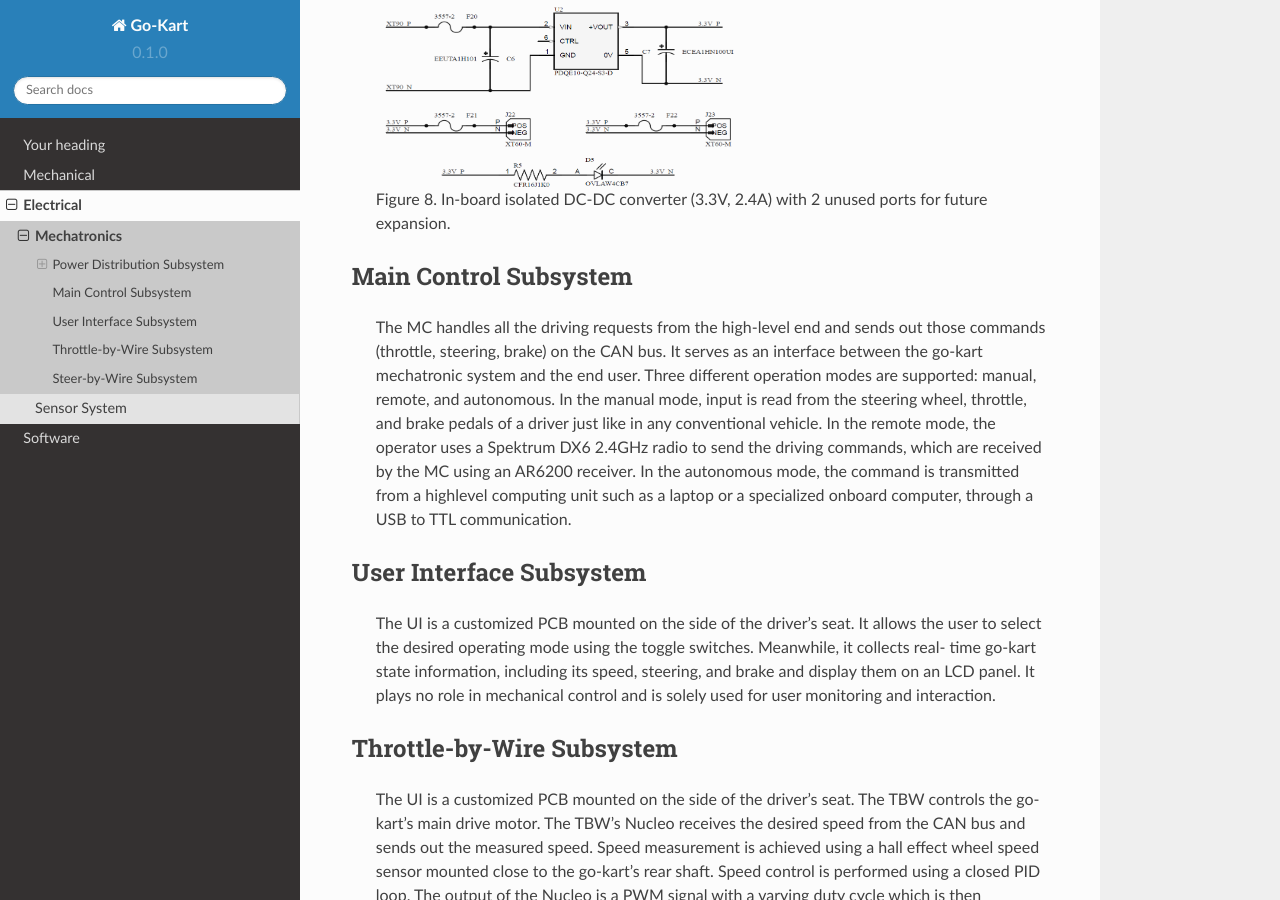
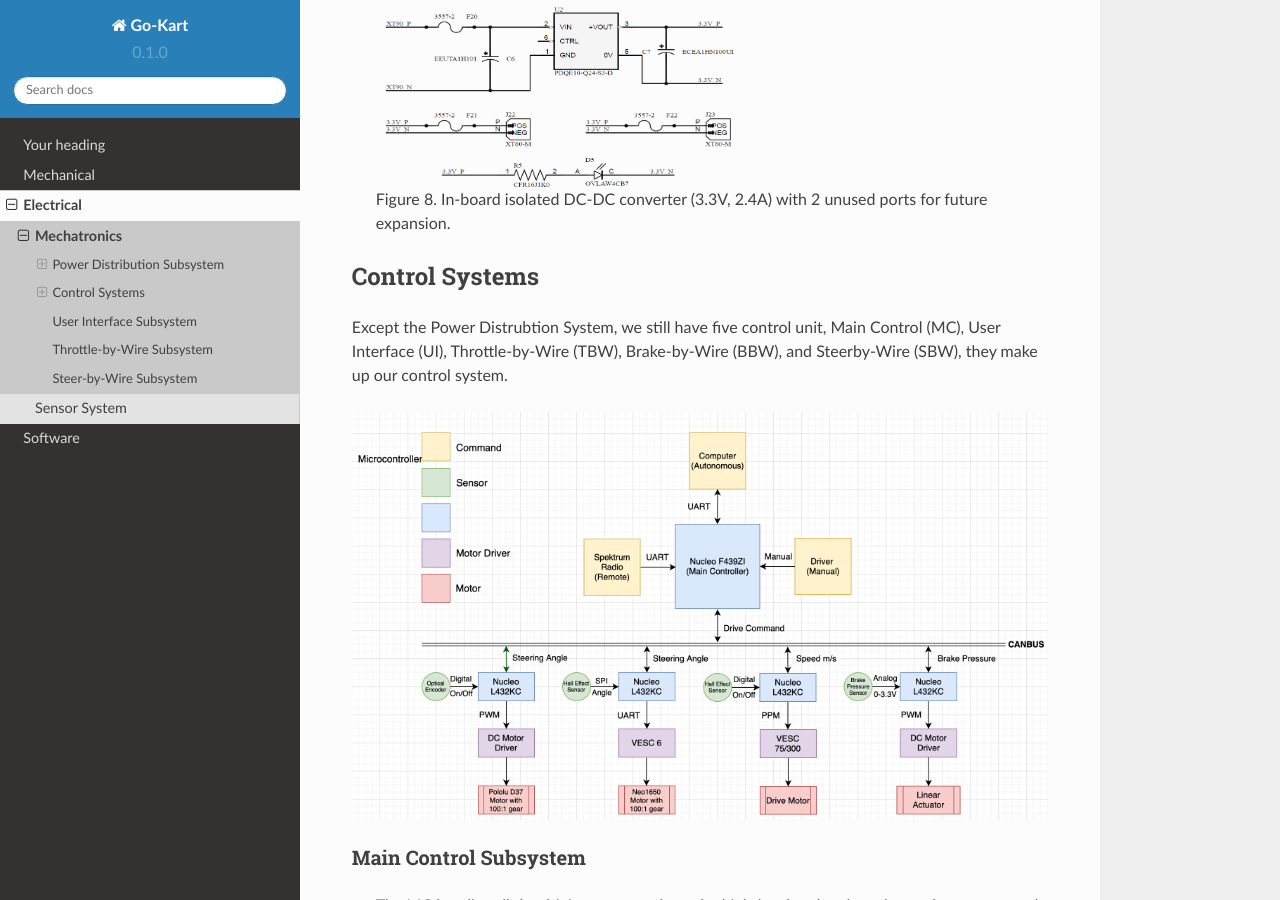
Before and after one commit to mlab-upenn/Go-Kart, a Sphinx documentation site: the page built from docs/source/Electrical/PDU.rst, in a window 1280 px wide and 900 px high, scrolled down 5298 px. Built offline with Sphinx 7.4.7 and the Read the Docs theme 2.0.0, drawn with Linux system fonts in a browser that asks for light colours; pages that are not in the unit, such as notebooks, are missing from menus.

Commit message:
Update PDU.rst

```diff
--- a/docs/source/Electrical/PDU.rst
+++ b/docs/source/Electrical/PDU.rst
@@ -277,10 +277,15 @@ Input Voltage: Dual 12V batteries
    unused ports for future expansion.
 
 
+Control Systems
+----------------
+Except the Power Distrubtion System, we still have five control unit, Main Control (MC), User Interface (UI),
+Throttle-by-Wire (TBW), Brake-by-Wire (BBW), and Steerby-Wire (SBW), they make up our control system.
 
+.. image:: vertopal_89473492f87843d38ce69ba576e4f6e0/media/Control_System_Main.png
 
 Main Control Subsystem
-------------------------
+~~~~~~~~~~~~~~~~~~~~~~~~
 
                     The MC handles all the driving requests from the high-level
                     end and sends out those commands (throttle, steering, brake)
```
